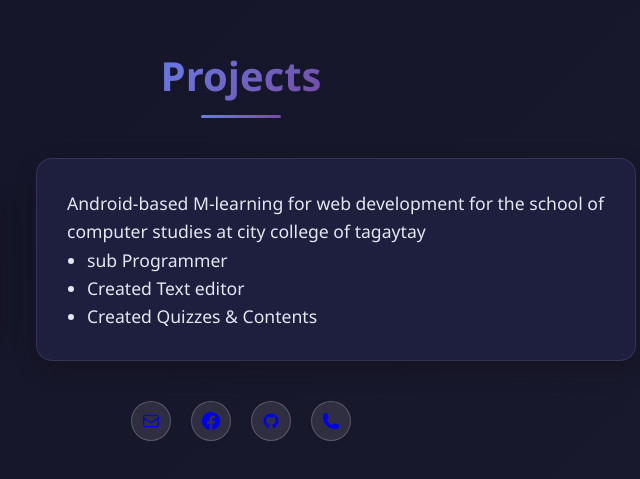
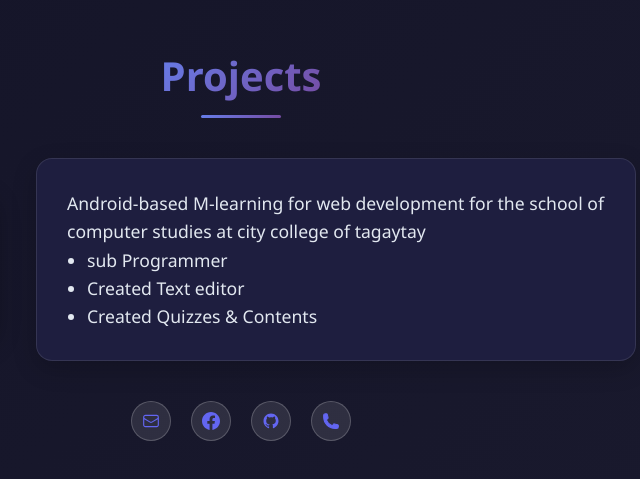
Before and after one commit to EJohn0611/Portfolio, a plain HTML site: page index.html in a window 1280 px wide. Shown: the part 1839-2318 px from the top of the page, 399-1039 px from the left. Drawn offline with Linux system fonts and the light colour scheme.

Commit message:
'Updated_css'

```diff
--- a/CSS/portfolio.css
+++ b/CSS/portfolio.css
@@ -1,4 +1,4 @@
-    :root {
+:root {
       --primary-color: #6366f1;
       --secondary-color: #0f0f23;
       --card-color: #1e1e3f;
@@ -528,6 +528,25 @@
       height: 20px;
     }
 
+    /* Make social media icons match the h1 color */
+    .social-links a svg {
+      fill: var(--primary-color, #2563eb) !important;
+      color: var(--primary-color, #2563eb) !important;
+      transition: fill 0.2s, color 0.2s;
+    }
+
+    /* Remove fill for email icon for better visibility */
+    .social-links a.email svg {
+      fill: none !important;
+      stroke: var(--primary-color, #2563eb) !important;
+      color: var(--primary-color, #2563eb) !important;
+    }
+
+    /* Optional: On hover, you can darken or lighten */
+    .social-links a:hover svg {
+      filter: brightness(1.2);
+    }
+
     .tooltip {
       position: relative;
     }
```
